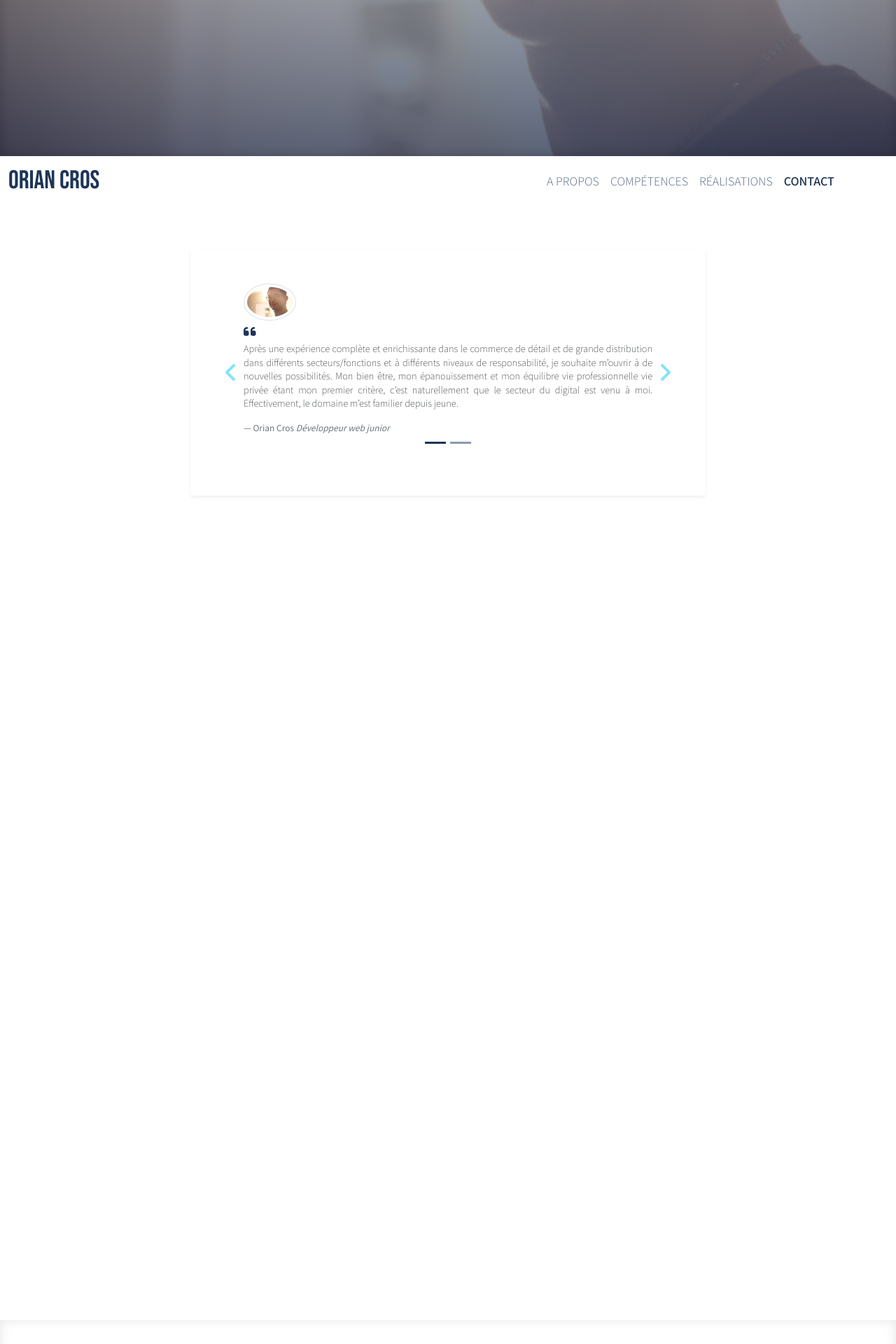
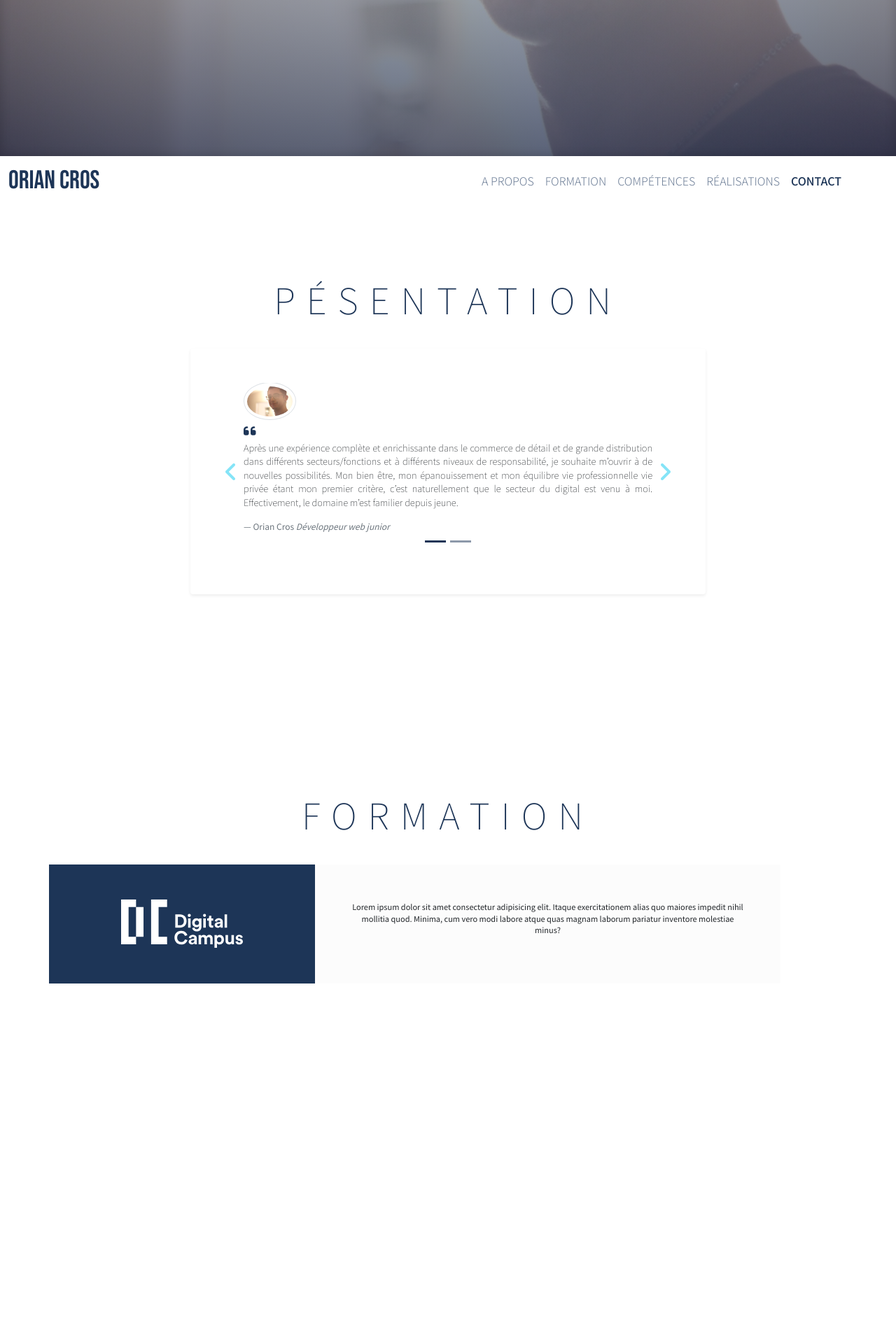
Before and after one commit to orianc/First-Portfolio-Html-Css-Bootstrap-Aos, a PHP site: page / in a window 1280 px wide. Shown: the part 577-2497 px from the top of the page at 70% size. Run offline with PHP 8.4, Linux system fonts and the light colour scheme; some libraries are stand-ins or nearby versions.

Commit message:
progress add formation "web?"

```diff
--- a/css/styleindex.css
+++ b/css/styleindex.css
@@ -58,11 +58,16 @@ h2 {
 }
 
 h3 {
-    font-family: 'Bebas Neue', cursive;
+    font-family: 'Noto Sans JP', sans-serif;
+    font-weight: 200;
+    font-size: 4vw;
+    letter-spacing: 1rem;
     text-transform: uppercase;
-    font-weight: lighter;
-    font-size: 3rem;
+    margin-top: 2rem;
+    margin-bottom: 2rem;
+
 }
+
 h4 {
     text-transform: uppercase;
     font-weight: lighter;
@@ -91,15 +96,16 @@ header {
 }
 
 .navbar-collapse {
-    flex-grow: 0.1!important;
+    flex-grow: 0.1 !important;
     align-items: center;
 }
 
 .navbar-toggler:focus {
     text-decoration: none;
     outline: 0;
-    box-shadow: 0 0 0 0rem!important;
+    box-shadow: 0 0 0 0rem !important;
 }
+
 #navPart a {
     color: #6d7e97 !important;
     text-transform: uppercase;
@@ -141,32 +147,37 @@ header {
 .carousel-indicators li.active {
     background: #28a745;
 }
-.carousel-control-next-icon, .carousel-control-prev-icon {
-    color: #1d3557!important;
+
+.carousel-control-next-icon,
+.carousel-control-prev-icon {
+    color: #1d3557 !important;
 }
+
 .carousel-control-next {
 
     justify-content: flex-end;
 
 }
+
 .carousel-control-prev {
 
     justify-content: flex-start;
 
 }
+
 .carousel-indicators [data-bs-target] {
-    background-color: #1d3557!important;
+    background-color: #1d3557 !important;
 }
 
 
 .pQuote {
-    font-size: 13px!important;
+    font-size: 13px !important;
     font-weight: 200;
     text-align: justify;
 }
 
 .text-success {
-    color: #1d3557!important;
+    color: #1d3557 !important;
 }
 
 .boxImgCv {
@@ -202,6 +213,7 @@ header {
     font-size: 16px;
     padding: 16px 32px;
 }
+
 .middle {
     transition: .5s ease;
     opacity: 0;
@@ -212,12 +224,26 @@ header {
     -ms-transform: translate(-50%, -50%);
     text-align: center;
 }
+
+/* --------------------------------- FORMATION ---------------------------- */
+
+#formation {
+    min-height: 100vh;
+}
+
+#formation .row {
+    min-height: auto;
+}
+
+
+
 /* --------------------------------- SKILLS---------------------------- */
 #skills {
     height: 80vh;
     margin-top: 3rem;
 
 }
+
 .imgskills {
     height: 100%;
     background-image: url(../img/pexels-photo-4073705.jpeg);
@@ -227,12 +253,13 @@ header {
 /* ---------------------------- REALISATIONS ---------------------------- */
 
 #realisation {
-    min-height: 100vh;
+    min-height: auto;
 }
 
-.album  {
-    box-shadow: inset 0px 0px 15px 0.5px rgba(0, 0, 0, 0.10);
+.album {
+    /* box-shadow: inset 0px 0px 15px 0.5px rgba(0, 0, 0, 0.05); */
 }
+
 .btn-outline-secondary:hover {
     color: #fff;
     background-color: #a8dadc;
@@ -243,11 +270,13 @@ header {
 
     box-shadow: none;
 }
+
 .btn-outline-secondary:active {
     color: #fff;
     background-color: #a8dadc;
     border-color: #a8dadc;
 }
+
 /* ---------------------------- CONTACT ---------------------------- */
 
 #contact {
@@ -255,12 +284,14 @@ header {
 }
 
 #contact h3 {
-    letter-spacing: 1rem ;
-
+    letter-spacing: 1rem;
+    font-family: 'Bebas Neue', cursive;
+    text-transform: uppercase;
+    font-size: 7vw;
 }
 
 .form-control {
-    border-radius: 0.1rem!important;
+    border-radius: 0.1rem !important;
     font-size: 12px;
 }
 
@@ -268,6 +299,7 @@ header {
     color: #dbdbdb;
     font-style: italic;
 }
+
 label {
     font-size: 13px;
 }
@@ -276,7 +308,7 @@ label {
     margin-left: 40%;
     font-family: 'Bebas Neue', cursive;
     font-size: 1.5rem;
-    letter-spacing: 0.2rem ;
+    letter-spacing: 0.2rem;
 }
 
 #contact .btn:hover {
--- a/index.html
+++ b/index.html
@@ -65,6 +65,9 @@
                                 propos</span></a>
                     </li>
                     <li class="nav-item">
+                        <a class="nav-link" href="#formation"><span>Formation</span></a>
+                    </li>
+                    <li class="nav-item">
                         <a class="nav-link" href="#skills"><span>Compétences</span></a>
                     </li>
                     <li class="nav-item">
@@ -92,11 +95,14 @@
     <!----------------------------------------------- PRESENTATION  ------------------------------------------>
     <section id="presentationcarousel" class="pb-5" data-aos="zoom-in" data-aos-duration="1900">
         <div class="container">
+            <h3 data-aos="" class="text-center text-secondary py-2">
+                Pésentation
+            </h3>
             <div class="row">
                 <div class="col-lg-10 col-xl-8 mx-auto">
                     <div class="p-5 bg-ptext-primary shadow-sm rounded">
                         <!-- Bootstrap carousel-->
-                        <div class="carousel slide px-4" id="carouselQuote" data-ride="carousel">
+                        <div class="carousel slide px-sm-4" id="carouselQuote" data-ride="carousel">
                             <!-- Bootstrap carousel indicators [nav] -->
                             <div class="carousel-indicators">
                                 <button type="button" data-bs-target="#carouselQuote" data-bs-slide-to="0"
@@ -179,11 +185,31 @@
         </div>
     </section>
 
+    <!----------------------------------------------- FORMATION  ------------------------------------------>
+    <section id="formation" class="">
+        <div class="container">
+            <h3 data-aos="" class="text-center text-secondary py-2">
+                FORMATION
+            </h3>
+            <div class="row">
+                <div class="imgDc col-sm-4 p-3 bg-secondary align-items-center d-flex">
+                    <img class="img-fluid h-50 mx-auto" src="./img/logo-digital-campus.svg" alt="">
+                </div>
+                <div class="textDc p-3 px-5 col-sm-7 bg-primary  d-flex text-center align-items-center">
 
-    <!-- ----------------------------------------------SECTION SKILLS------------------------------------ -->
-    <section id="skills" class="" data-aos="zoom-in" data-aos-duration="1900">
+                    <p>Lorem ipsum dolor sit amet consectetur adipisicing elit. Itaque exercitationem alias quo maiores
+                        impedit nihil mollitia quod. Minima, cum vero modi labore atque quas magnam laborum pariatur
+                        inventore molestiae minus?</p>
+                </div>
+            </div>
+        </div>
+    </section>
+
+    <!-- ---------------------------------------------- SKILLS------------------------------------ -->
+    <!-- <section id="skills" class="" data-aos="zoom-in" data-aos-duration="1900">
         <div class="container">
             <div class="row">
+
                 <div class=" col-sm-6 imgskills">
                 </div>
                 <div class="col-sm-6"> </div>
@@ -191,73 +217,21 @@
 
             </div>
         </div>
-    </section>
-
-    <!-- <div class="row h-75  align-content-center justify-content-around">
-    <div class=" col-sm-6 col-lg-3 text-center">
-        <a href="#" class="btn shadow-sm text-primary font-weight-bold">BioPic</a>
-        <p class="resumebtn shadow-sm  mb-3 text-primary">Lorem ipsum, dolor sit amet consectetur
-            adipisicing
-            elit.
-            Praesentium
-            harum,veritatis nihil optio molestias earum corporis porro libero in aut.</p>
-        </div>
-        <div class=" col-sm-6 col-lg- text-center">
-            <a href="./dl/CV Formation digitale.pdf" download="cv">
-                <div class="btn shadow-sm text-primary font-weight-bold mb-1">CV</div>
-                <div class="boxImgCv"></div>
-            </a>
-
-        </div>
-    </div> -->
-
-
-    <!-- Section Skills -->
-    <!-- <section id="" class="container-fluid bg-primary d-flex align-items-center">
-        <div class="fondSkills container align-items-center d-flex justify-content-center h-75">
-            <div class="row w-100 h-75 text-primary">
-                <div class="fondSkillsDetail col-md-4 text-center">
-                    <h3 class="">
-                        Front
-                    </h3>
-                    <p>
-                        Liste des compétences en front
-                    </p>
-                </div>
-                <div class=" fondSkillsDetail col-md-4 text-center">
-                    <h3>
-                        Back
-                    </h3>
-                    <p>
-                        Liste des compétences en front
-                    </p>
-                </div>
-                <div class="fondSkillsDetail col-md-4 text-center">
-                    <h3>
-                        Team
-                    </h3>
-                    <p>
-                        Liste des compétences en front
-                    </p>
-                </div>
-            </div>
-        </div>
-
     </section> -->
 
 
+    <!--------------------------------------------------- REALISATION ---------------------------------------------------->
 
+    <section id="realisation" class="align-items-center">
+        <!-- INTRO SECTION -->
+        <div data-aos="" data-aos-duration="" data-aos-delay="">
+            <h3 data-aos="" class="text-center text-secondary py-2">Réalisations</h3>
+        </div>
 
-
-
-    <!--------------------------------------------------- Section Réalisations ---------------------------------------------------->
-
-    <section id="realisation" class="d-flex align-items-center">
 
         <div class="album py-5 bg-white w-100 ">
             <div class="container">
-
-                <div class="row row-cols-1 row-cols-sm-2 row-cols-md-3 g-3">
+            <div class="row row-cols-1 row-cols-sm-2 row-cols-md-3 g-3">
                     <div class="col">
                         <div class="card shadow-sm">
                             <img src="./img/imgprojet-1-portfolio.jpg" class="card-img-top" alt="">
@@ -265,7 +239,8 @@
 
                             <div class="card-body">
                                 <h4 class="card-title">Portfolio</h4>
-                                <p class="card-text">Vous y êtes ! Projet réalisé avec HTML5, CSS3, BootStrap, ainsi que des bibliothèques comme AOS ou Animate.</p>
+                                <p class="card-text">Vous y êtes ! Projet réalisé avec HTML5, CSS3, BootStrap, ainsi que
+                                    des bibliothèques comme AOS ou Animate.</p>
 
                                 <div class="d-flex justify-content-between align-items-center">
                                     <div class="btn-group">
@@ -284,7 +259,8 @@
 
                             <div class="card-body">
                                 <h4 class="card-title">Portfolio</h4>
-                                <p class="card-text">Vous y êtes ! Projet réalisé avec HTML5, CSS3, BootStrap, ainsi que des bibliothèques comme AOS ou Animate.</p>
+                                <p class="card-text">Vous y êtes ! Projet réalisé avec HTML5, CSS3, BootStrap, ainsi que
+                                    des bibliothèques comme AOS ou Animate.</p>
 
                                 <div class="d-flex justify-content-between align-items-center">
                                     <div class="btn-group">
@@ -303,7 +279,8 @@
 
                             <div class="card-body">
                                 <h4 class="card-title">Portfolio</h4>
-                                <p class="card-text">Vous y êtes ! Projet réalisé avec HTML5, CSS3, BootStrap, ainsi que des bibliothèques comme AOS ou Animate.</p>
+                                <p class="card-text">Vous y êtes ! Projet réalisé avec HTML5, CSS3, BootStrap, ainsi que
+                                    des bibliothèques comme AOS ou Animate.</p>
 
                                 <div class="d-flex justify-content-between align-items-center">
                                     <div class="btn-group">
@@ -322,10 +299,11 @@
             </div>
         </div>
 
+
     </section>
 
 
-    <!--------------------------------------------- Section Contact --------------------------------------------->
+    <!--------------------------------------------- CONTACT --------------------------------------------->
 
     <section id="contact" class="pt-5 container-fluid bg-secondary d-flex align-items-center">
         <div class="container d-flex pt-5 justify-content-center">
@@ -344,7 +322,7 @@
                     id="FormContact">
                     <!-- Form -->
                     <form>
-                        <div  class="mb-3">
+                        <div class="mb-3">
                             <label for="InputName" class="form-label text-primary">Votre nom</label>
                             <input type="text" class="form-control" id="InputName" placeholder="Name" required>
                         </div>
@@ -370,29 +348,6 @@
         </div>
     </section>
 
-    <!-- <div class="col-12 col-sm-6 bg-dark">
-        <h3 class="btn">Form</h3>
-
-    </div>
-    <div class="col-12 col-sm-6 bg-secondary">
-        <h3 class="btn">Contact</h3>
-    </div> -->
-
-
-
-
-
-
-
-
-
-
-
-
-
-
-
-
 
 
     <!-------------------------------------- SCRIPT -------------------------------------------------------------->
```
Also changed, not shown: img/logo-digital-campus.svg (added). Lines whose indentation alone changed are shown as unchanged.
